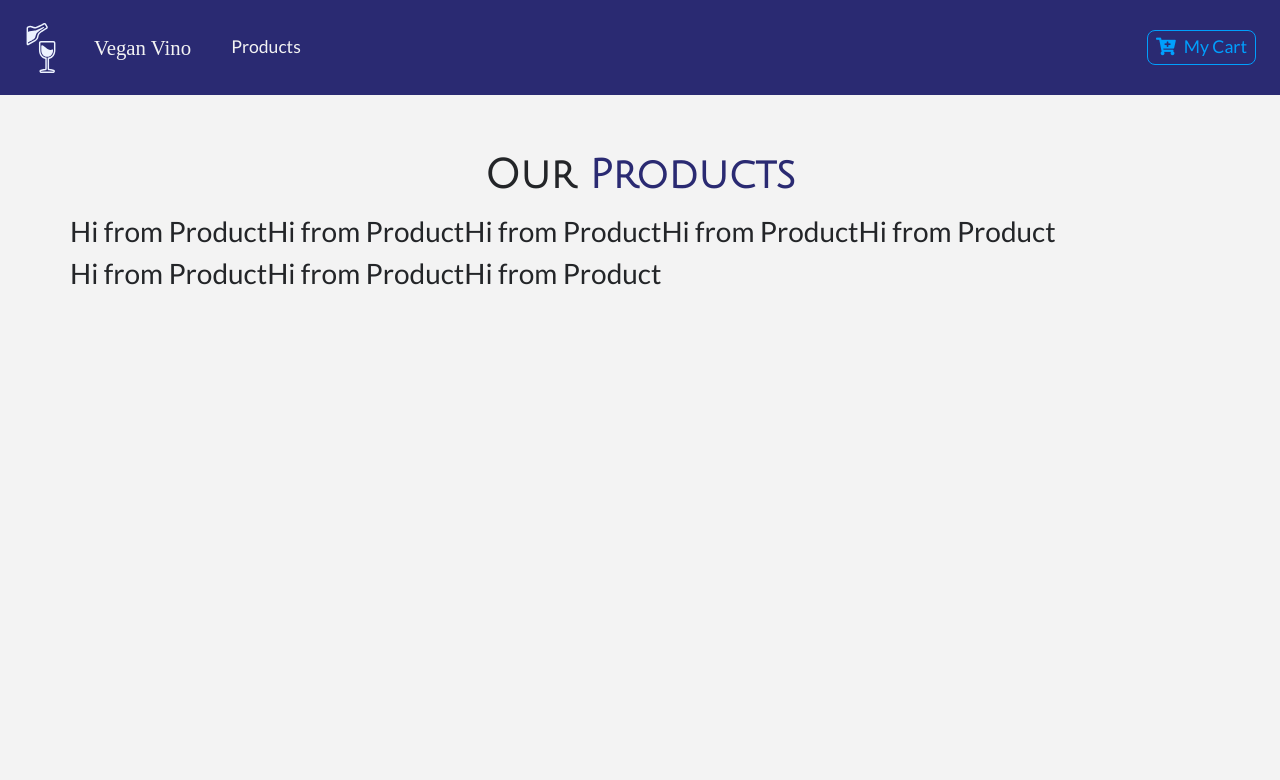
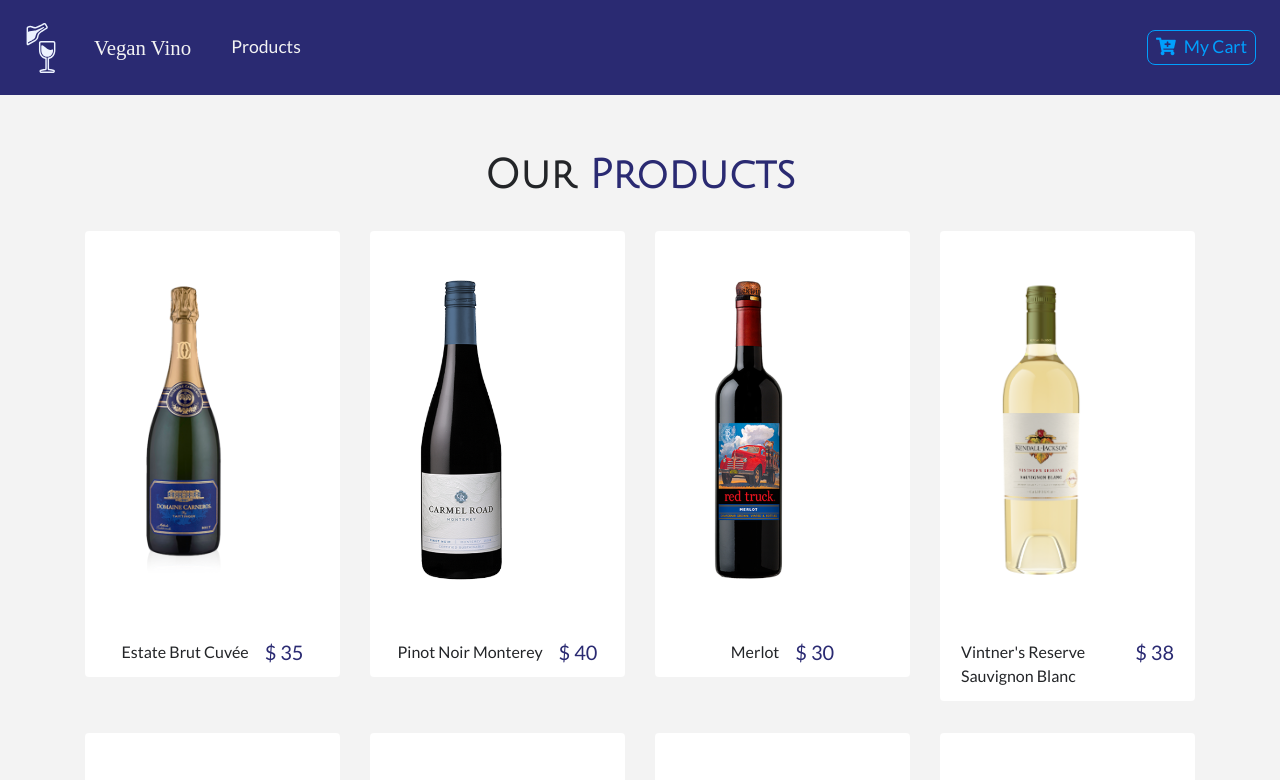
Before and after one commit to lesore0789/react-wine-store, a React (Create React App) app: page / in a window 1280 px wide. Shown: the top 780 px of the page. Built offline with nearby package versions, Linux system fonts and the light colour scheme; a web font is replaced by a local one.

Commit message:
Style the product page

```diff
--- a/src/components/Product.js
+++ b/src/components/Product.js
@@ -1,11 +1,88 @@
 import React, {Component} from 'react';
+import styled from 'styled-components';
+import {Link} from 'react-router-dom';
+import {ProductConsumer} from '../context';
 
 export default class Product extends Component {
     render() {
+        const {id, title, img, price, inCart} = this.props.product;
         return (
-            <div>
-                <h3>Hi from Product</h3>
-            </div>
+            <ProductWrapper className="col-9 mx-auto col-md-6 col-lg-3 my-3">
+                <div className="card">
+                <div className="img-container p-5" onClick={()=>console.log('You clicked me')}>
+                <Link to="/details">
+                <img src={img} alt="product" className="card-img-top imgprod" />
+                </Link>
+                <button className="cart-btn" disabed={inCart ? true : false} onClick={()=>{console.log('added to the cart');}}>
+                {inCart?(<p className="mb-0" disabled> In Cart</p>):(<i className="fas fa-cart-plus" />)}
+                </button>
+                </div>
+                {/* Card Footer */}
+                <div className="card-footer d-flex justify-content-center">
+                <p className="align-self-center mb-0">{title}</p>
+                <h5 className="text-blue mb-0">
+                    <span className="pl-3 mr-1">$</span>
+                    {price}
+                </h5>
+                </div>
+                </div>
+            </ProductWrapper>
         )
     }
 }
+
+const ProductWrapper = styled.div`
+.card{
+    border-color: transparent;
+    transition: all 0.5s linear;
+}
+.card-footer{
+    background: transparent;
+    border-top: transparent;
+    transition: all 0.5s linear;
+}
+&:hover{
+    .card{
+        border:0.04rem solid rgba(0,0,0,0.2);
+        box-shadow: 2px 2px 5px 0px rgba(0,0,0,0.2);
+    }
+    .card-footer{
+        background: rgba(247,247,247);
+    }
+}
+.img-container{
+    position: relative;
+    overflow: hidden;
+}
+.imgprod{
+    height: 300px;
+    width: auto;
+}
+.card-img-top{
+    transition: all 0.5s linear;
+}
+.img-container:hover .card-img-top{
+    transform: scale(1.1);
+}
+.cart-btn {
+    position: absolute;
+    bottom: 0;
+    right: 0;
+    padding: 0.2rem 0.4rem;
+    background: var(--lightBlue);
+    border: none;
+    color: var(--mainWhite);
+    font-size: 1.4rem;
+    border-radius: 0.5rem 0 0 0;
+    transform: translate(100%, 100%);
+    transition: all 1s ease-in-out;
+  }
+  .img-container:hover .cart-btn {
+    transform: translate(0, 0);
+  }
+  .cart-btn:hover {
+    color: var(--mainBlue);
+    cursor: pointer;
+  }
+
+`
```
